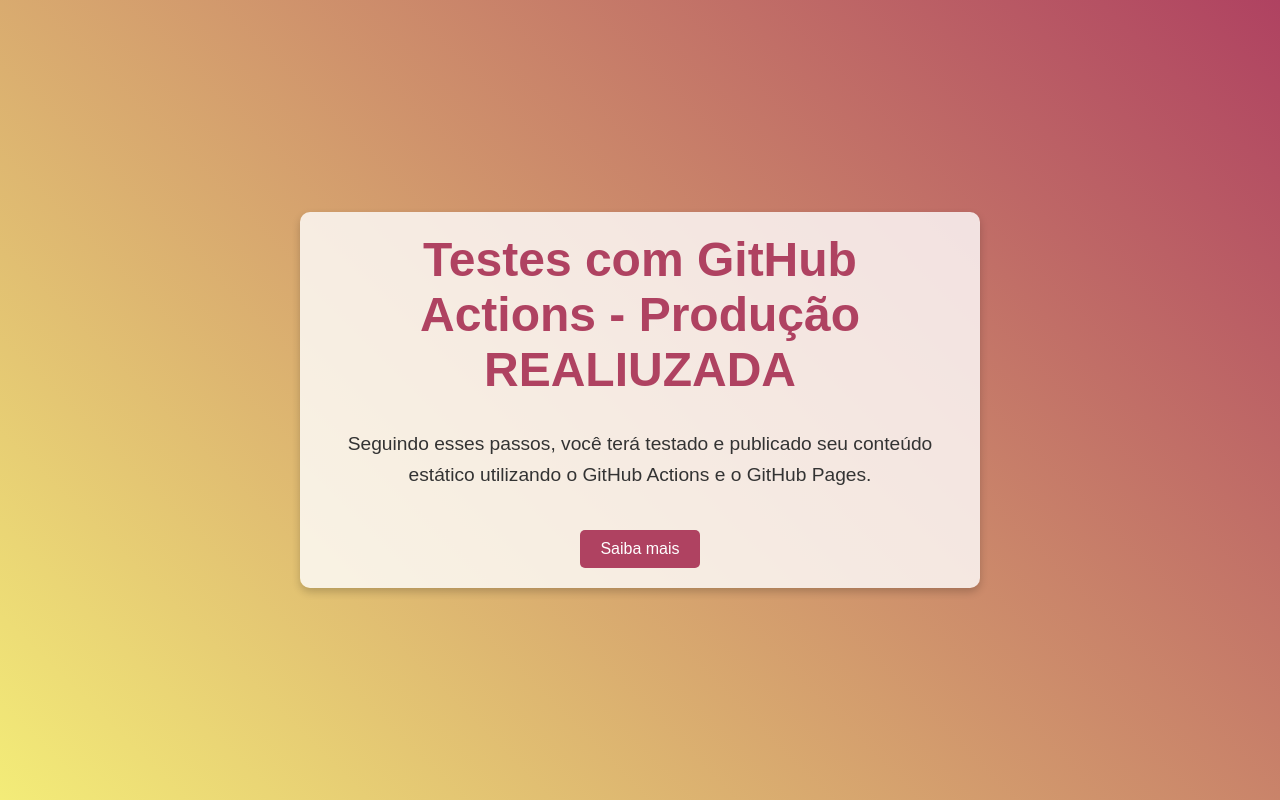
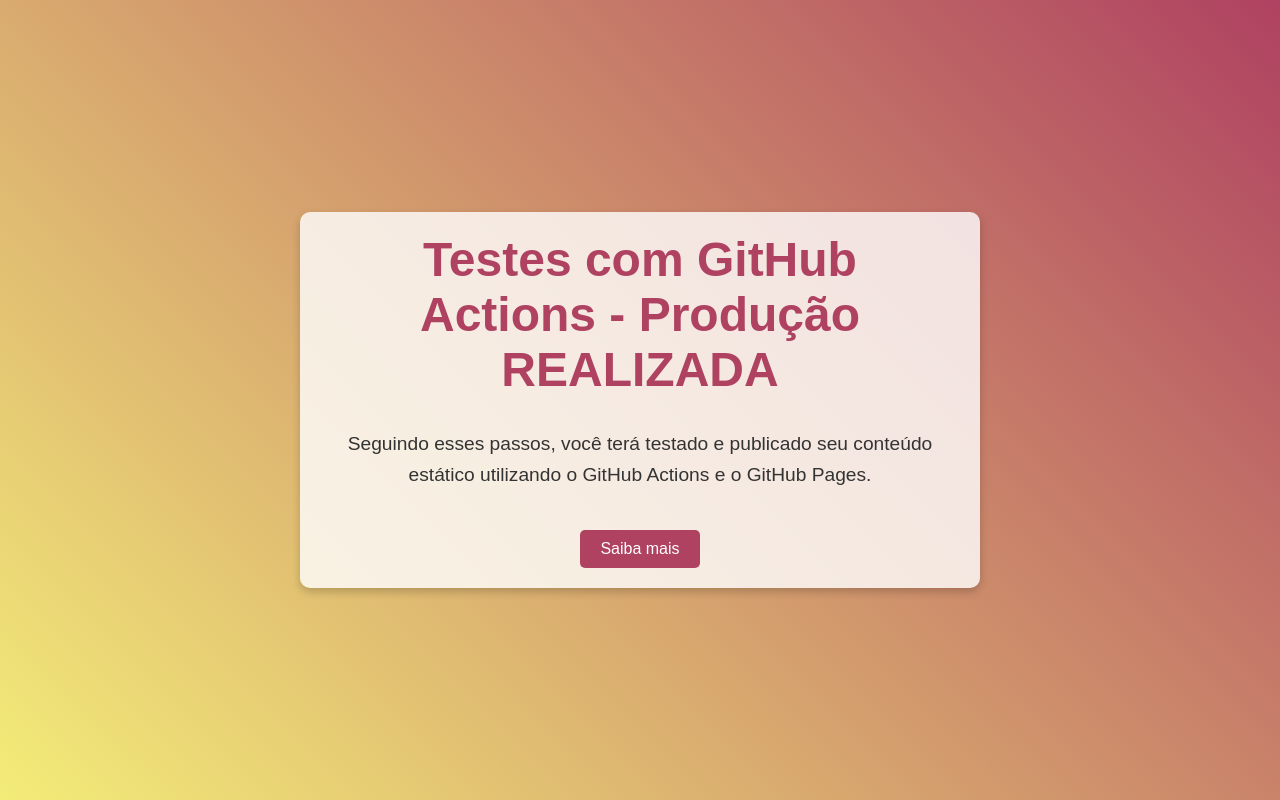
Before and after one commit to DihogoFerreira/REDES-TRABALHO-2, a plain HTML site: page index.html in a window 1280 px wide. Drawn offline with Linux system fonts and the light colour scheme.

Commit message:
Update index.html

```diff
--- a/index.html
+++ b/index.html
@@ -52,7 +52,7 @@
 </head>
 <body>
   <div class="container">
-    <h1>Testes com GitHub Actions - Produção REALIUZADA</h1>
+    <h1>Testes com GitHub Actions - Produção REALIZADA</h1>
     <p>Seguindo esses passos, você terá testado e publicado seu conteúdo estático utilizando o GitHub Actions e o GitHub Pages.</p>
     <a href="#" class="button">Saiba mais</a>
   </div>
```
